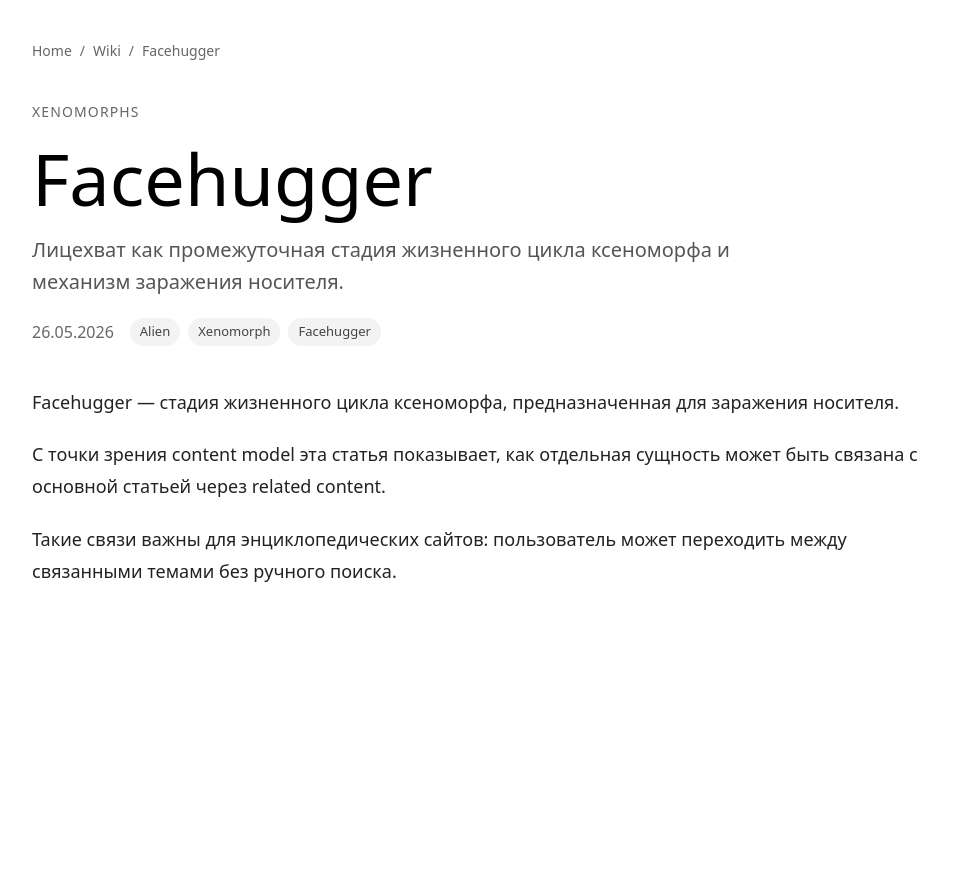
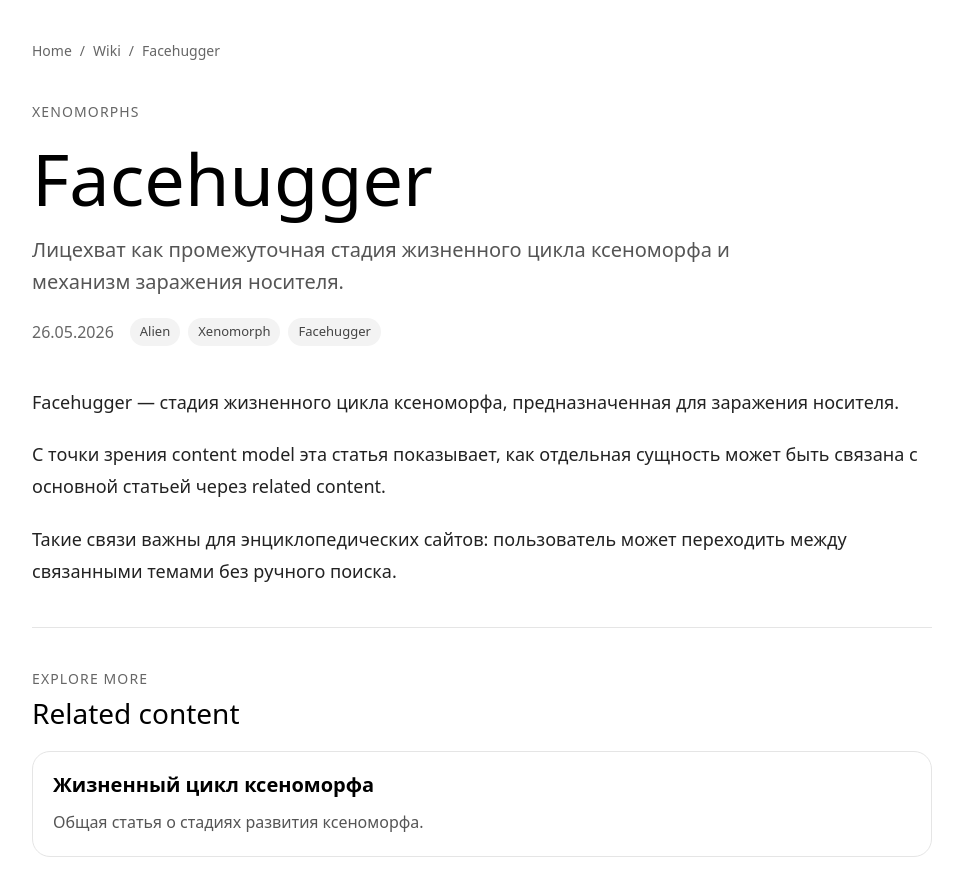
Before and after one commit to aisaenok/thematic-content-platform, a Next.js app in the folder apps/web/: page /wiki/facehugger in a window 1280 px wide. Shown: the top 896 px of the page, without its empty margins (158-1121 px from the left). Before the commit the page ends 800 px from the top, so only its background shows below. Built offline with nearby package versions, Linux system fonts and the light colour scheme.

Commit message:
feat(web): add related content block

```diff
--- a/apps/web/package.json
+++ b/apps/web/package.json
@@ -8,6 +8,7 @@
     "react-dom": "^19.0.0"
   },
   "devDependencies": {
+    "@thematic-content-platform/content-domain": "workspace:*",
     "@thematic-content-platform/content-source": "workspace:*",
     "@types/node": "25.9.1"
   }
--- a/apps/web/src/app/wiki/[slug]/page.tsx
+++ b/apps/web/src/app/wiki/[slug]/page.tsx
@@ -5,6 +5,7 @@ import {
   getArticleBySlug,
   getArticles,
 } from '@thematic-content-platform/content-source'
+import { RelatedContentBlock } from '../../../widgets/related-content-block'
 
 import styles from './page.module.css'
 
@@ -90,6 +91,8 @@ export default async function ArticleDetailsPage({
             <p key={paragraph}>{paragraph}</p>
           ))}
         </div>
+
+        <RelatedContentBlock relations={article.related} />
       </article>
     </main>
   )
--- /dev/null
+++ b/apps/web/src/shared/routing/content-routes.ts
@@ -0,0 +1,42 @@
+import type { ContentRelation, ContentType } from '@thematic-content-platform/content-domain'
+
+const assertNever = (value: never): never => {
+  throw new Error(`Unhandled content type: ${value}`)
+}
+
+const getContentTypeRoutePrefix = (contentType: ContentType): string | undefined => {
+  switch (contentType) {
+    case 'article':
+      return '/wiki'
+
+    case 'news':
+      return '/news'
+
+    case 'character':
+      return '/characters'
+
+    case 'location':
+      return '/locations'
+
+    case 'film':
+      return '/films'
+
+    case 'book':
+      return '/books'
+
+    default:
+      return assertNever(contentType)
+  }
+}
+
+export const getContentRelationHref = (
+  relation: ContentRelation,
+): string | undefined => {
+  const routePrefix = getContentTypeRoutePrefix(relation.targetType)
+
+  if (!routePrefix) {
+    return undefined
+  }
+
+  return `${routePrefix}/${relation.targetSlug}`
+}
--- /dev/null
+++ b/apps/web/src/widgets/related-content-block/index.ts
@@ -0,0 +1 @@
+export { RelatedContentBlock } from './related-content-block'
--- /dev/null
+++ b/apps/web/src/widgets/related-content-block/related-content-block.module.css
@@ -0,0 +1,61 @@
+.block {
+  display: flex;
+  flex-direction: column;
+  gap: 20px;
+  padding-top: 40px;
+  border-top: 1px solid #e5e5e5;
+}
+
+.header {
+  display: flex;
+  flex-direction: column;
+  gap: 8px;
+}
+
+.eyebrow {
+  margin: 0;
+  color: #666;
+  font-size: 14px;
+  text-transform: uppercase;
+  letter-spacing: 0.08em;
+}
+
+.title {
+  margin: 0;
+  font-size: 28px;
+  line-height: 1.2;
+}
+
+.grid {
+  display: grid;
+  grid-template-columns: repeat(auto-fit, minmax(240px, 1fr));
+  gap: 16px;
+}
+
+.card {
+  padding: 20px;
+  border: 1px solid #e5e5e5;
+  border-radius: 18px;
+  background: #fff;
+}
+
+.cardTitle {
+  margin: 0;
+  font-size: 20px;
+  line-height: 1.3;
+}
+
+.cardTitle a {
+  color: inherit;
+  text-decoration: none;
+}
+
+.cardTitle a:hover {
+  text-decoration: underline;
+}
+
+.cardDescription {
+  margin: 12px 0 0;
+  color: #555;
+  line-height: 1.6;
+}
--- /dev/null
+++ b/apps/web/src/widgets/related-content-block/related-content-block.tsx
@@ -0,0 +1,32 @@
+import type { ContentRelation } from '@thematic-content-platform/content-domain'
+
+import { RelatedContentCard } from './related-content-card'
+import styles from './related-content-block.module.css'
+
+type RelatedContentBlockProps = {
+  relations: ContentRelation[]
+}
+
+export const RelatedContentBlock = ({ relations }: RelatedContentBlockProps) => {
+  if (relations.length === 0) {
+    return null
+  }
+
+  return (
+    <section className={styles.block} aria-labelledby="related-content-title">
+      <div className={styles.header}>
+        <p className={styles.eyebrow}>Explore more</p>
+
+        <h2 className={styles.title} id="related-content-title">
+          Related content
+        </h2>
+      </div>
+
+      <div className={styles.grid}>
+        {relations.map((relation) => (
+          <RelatedContentCard key={relation.id} relation={relation} />
+        ))}
+      </div>
+    </section>
+  )
+}
--- /dev/null
+++ b/apps/web/src/widgets/related-content-block/related-content-card.tsx
@@ -0,0 +1,29 @@
+import type { ContentRelation } from '@thematic-content-platform/content-domain'
+import Link from 'next/link'
+
+import { getContentRelationHref } from '../../shared/routing/content-routes'
+import styles from './related-content-block.module.css'
+
+type RelatedContentCardProps = {
+  relation: ContentRelation
+}
+
+export const RelatedContentCard = ({ relation }: RelatedContentCardProps) => {
+  const href = getContentRelationHref(relation)
+
+  if (!href) {
+    return null
+  }
+
+  return (
+    <article className={styles.card}>
+      <h3 className={styles.cardTitle}>
+        <Link href={href}>{relation.title}</Link>
+      </h3>
+
+      {relation.description ? (
+        <p className={styles.cardDescription}>{relation.description}</p>
+      ) : null}
+    </article>
+  )
+}
--- a/apps/web/tsconfig.json
+++ b/apps/web/tsconfig.json
@@ -48,6 +48,9 @@
   "references": [
     {
       "path": "../../packages/content-source"
+    },
+    {
+      "path": "../../packages/content-domain"
     }
   ]
 }
```
Also changed, not shown: 1 other file (tests, documents, lock files or other folders).
